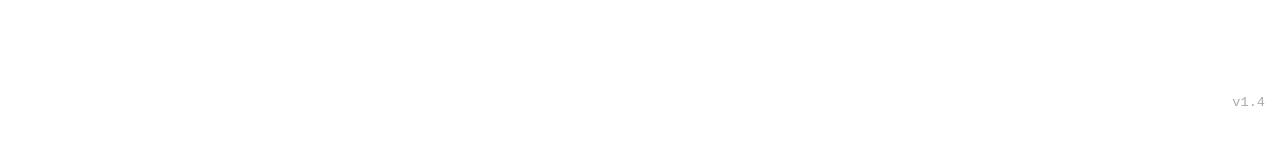
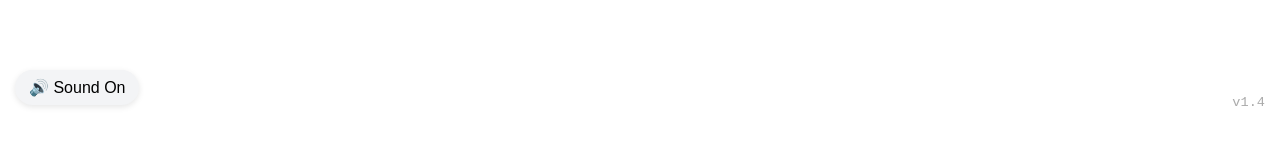
Before and after one commit to Maxibear18/pomodorotimer, a React (Create React App) app in the folder pomodoro-timer/: page / in a window 1280 px wide. Shown: the part 680-826 px from the top of the page. Built offline with nearby package versions, Linux system fonts and the light colour scheme.

Commit message:
added a mute button for the timer sound

```diff
--- a/pomodoro-timer/src/Timer.css
+++ b/pomodoro-timer/src/Timer.css
@@ -188,3 +188,21 @@ button {
     opacity: 0;
   }
 }
+
+.mute-button {
+  position: fixed;
+  bottom: 15px;
+  left: 15px;
+  background-color: #f3f4f6;
+  border: none;
+  padding: 8px 14px;
+  border-radius: 999px;
+  font-size: 1rem;
+  cursor: pointer;
+  box-shadow: 0 2px 6px rgba(0,0,0,0.1);
+  transition: background-color 0.3s ease;
+}
+
+.mute-button:hover {
+  background-color: #e5e7eb;
+}
--- a/pomodoro-timer/src/Timer.js
+++ b/pomodoro-timer/src/Timer.js
@@ -15,6 +15,7 @@ const Timer = () => {
   const [customMinutes, setCustomMinutes] = useState("");
   const [customSeconds, setCustomSeconds] = useState("");
   const [customTimeSet, setCustomTimeSet] = useState(false);
+  const [isMuted, setIsMuted] = useState(false); // ✅ NEW STATE
 
   const intervalRef = useRef(null);
   const alarmRef = useRef(null);
@@ -38,7 +39,7 @@ const Timer = () => {
             clearInterval(intervalRef.current);
             setIsRunning(false);
             setIsFinished(true);
-            if (alarmRef.current) alarmRef.current.play();
+            if (alarmRef.current && !isMuted) alarmRef.current.play(); // ✅ Use mute
             return 0;
           }
           return prev - 1;
@@ -47,7 +48,7 @@ const Timer = () => {
     }
 
     return () => clearInterval(intervalRef.current);
-  }, [isRunning, isPaused]);
+  }, [isRunning, isPaused, isMuted]);
 
   useEffect(() => {
     let bubbleInterval;
@@ -61,8 +62,8 @@ const Timer = () => {
         const duration = Math.random() * 5 + 7;
 
         bubble.style.left = `${Math.random() * 100}%`;
-        bubble.style.setProperty('--size', `${size}px`);
-        bubble.style.setProperty('--duration', `${duration}s`);
+        bubble.style.setProperty("--size", `${size}px`);
+        bubble.style.setProperty("--duration", `${duration}s`);
 
         document.body.appendChild(bubble);
 
@@ -120,16 +121,12 @@ const Timer = () => {
   };
 
   const resetSeconds = (isStop = false) => {
-    if (activeMode === "work") {
-      setSecondsLeft(WORK_TIME);
-    } else if (activeMode === "short") {
-      setSecondsLeft(SHORT_BREAK);
-    } else if (activeMode === "long") {
-      setSecondsLeft(LONG_BREAK);
-    } else if (activeMode === "custom") {
-      if (isStop) {
-        setSecondsLeft(customTotalTime);
-      } else {
+    if (activeMode === "work") setSecondsLeft(WORK_TIME);
+    else if (activeMode === "short") setSecondsLeft(SHORT_BREAK);
+    else if (activeMode === "long") setSecondsLeft(LONG_BREAK);
+    else if (activeMode === "custom") {
+      if (isStop) setSecondsLeft(customTotalTime);
+      else {
         setCustomMinutes("");
         setCustomSeconds("");
         setCustomTotalTime(0);
@@ -247,6 +244,13 @@ const Timer = () => {
         )}
       </div>
 
+      <button
+        className="mute-button"
+        onClick={() => setIsMuted((prev) => !prev)}
+      >
+        {isMuted ? "🔇 Muted" : "🔊 Sound On"}
+      </button>
+
       <audio ref={alarmRef} src="/alarm.mp3" />
       <div className="version-label">v1.4</div>
     </div>
```
